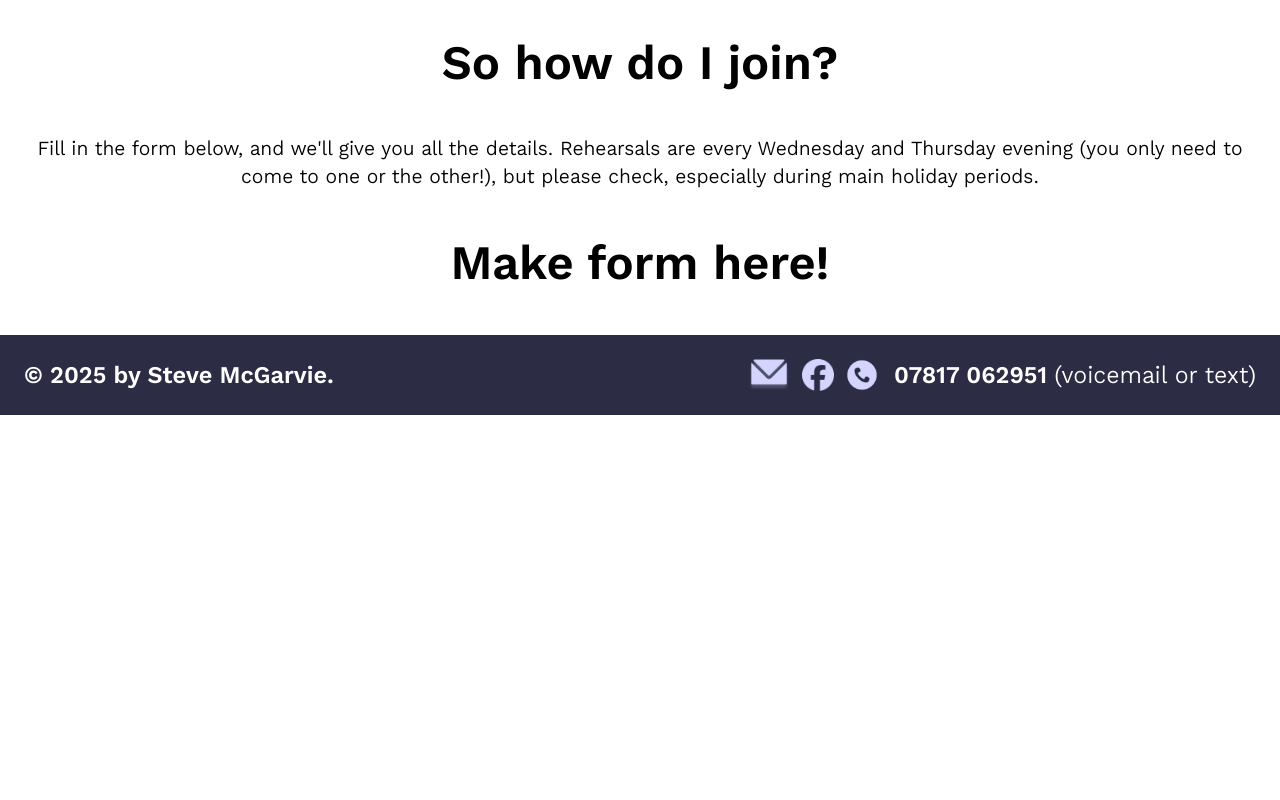
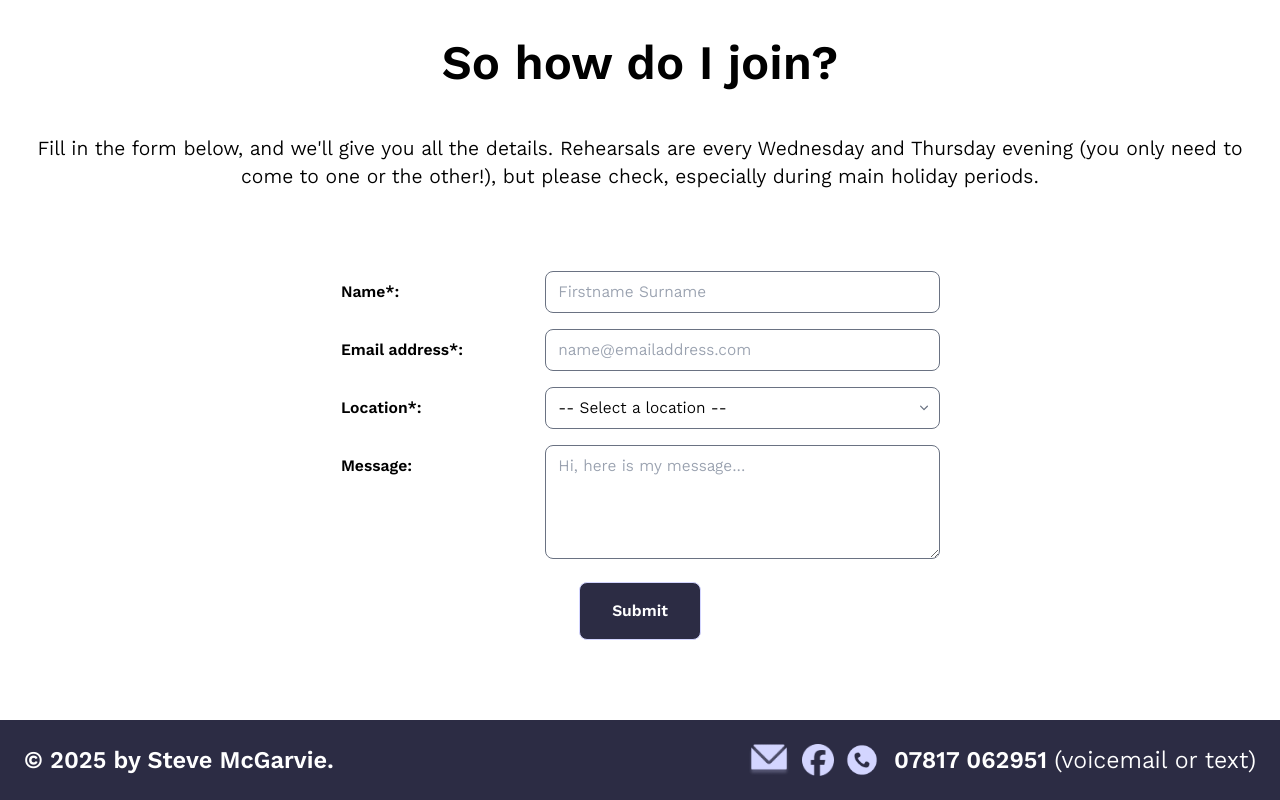
Before and after one commit to stelisevil/steve-mcgarvie-music, a React (Vite) app: page /choir in a window 1280 px wide. Shown: the part 2763-3563 px from the top of the page. Before the commit the page ends 3178 px from the top, so only its background shows below. Built offline with nearby package versions, Linux system fonts and the light colour scheme.

Commit message:
email! Hoping that works

```diff
--- /dev/null
+++ b/api/send-email.js
@@ -0,0 +1,66 @@
+// api/send-email.js
+
+import nodemailer from "nodemailer";
+
+/**
+ * This file runs as a Vercel Serverless Function.
+ * It must be in a top-level "api/" folder in your project root.
+ * Vercel will automatically detect and deploy it.
+ */
+
+export default async function handler(req, res) {
+  // Ensure it's a POST request
+  if (req.method !== "POST") {
+    res.status(405).json({ message: "Method not allowed" });
+    return;
+  }
+
+  // Parse request body
+  const { name, email, message, location } = req.body;
+
+  if (!name || !email || !location) {
+    res.status(400).json({ message: "Missing required fields" });
+    return;
+  }
+
+  // Configure your SMTP transport
+  const transporter = nodemailer.createTransport({
+    host: "smtp.gmail.com",
+    port: 587,
+    secure: false, // use TLS
+    auth: {
+      user: process.env.EMAIL_USER, // your Gmail address
+      pass: process.env.EMAIL_PASS, // your Gmail App Password
+    },
+  });
+
+  try {
+    // Send email
+    await transporter.sendMail({
+      from: `"Portfolio Contact Form" <${process.env.EMAIL_USER}>`, // your Gmail
+      to: "ddrstel@gmail.com", // you receive it here
+      replyTo: email, // 👈 user’s email from the form
+      subject: `New message from ${name}`,
+      text: `
+    You received a new message from your portfolio contact form:
+
+    Name: ${name}
+    Email: ${email}
+    Location: ${location}
+
+    Message:
+    ${message}
+  `,
+    });
+
+    // Success response
+    res.status(200).json({ success: true, message: "Email sent successfully" });
+  } catch (error) {
+    console.error("Email send error:", error);
+    res.status(500).json({
+      success: false,
+      message: "Error sending email",
+      error: error.message,
+    });
+  }
+}
--- a/package.json
+++ b/package.json
@@ -10,12 +10,15 @@
     "preview": "vite preview"
   },
   "dependencies": {
+    "@hookform/resolvers": "^5.2.2",
     "@tailwindcss/vite": "^4.1.11",
     "classnames": "^2.5.1",
     "react": "^19.1.1",
     "react-dom": "^19.1.1",
+    "react-hook-form": "^7.65.0",
     "react-router": "^7.8.0",
-    "tailwindcss": "^4.1.11"
+    "tailwindcss": "^4.1.11",
+    "yup": "^1.7.1"
   },
   "devDependencies": {
     "@eslint/js": "^9.32.0",
--- /dev/null
+++ b/src/components/Button/index.tsx
@@ -0,0 +1,10 @@
+import type { ButtonHTMLAttributes } from "react";
+
+export const Button = (props: ButtonHTMLAttributes<HTMLButtonElement>) => {
+  return (
+    <button
+      className="px-8 py-4 font-semibold text-white border rounded-lg cursor-pointer bg-brand-dark border-brand-light"
+      {...props}
+    />
+  );
+};
--- /dev/null
+++ b/src/components/FormLayout/index.tsx
@@ -0,0 +1,31 @@
+import type { FieldError } from "react-hook-form";
+
+type FormLayoutProps = {
+  error: FieldError | undefined;
+  name: string;
+  label: string;
+  required?: boolean;
+  children: React.ReactNode;
+};
+
+export const FormLayout = ({
+  error,
+  name,
+  label,
+  required = false,
+  children,
+}: FormLayoutProps) => (
+  <div className="flex flex-col w-full md:w-[600px] gap-2 md:flex-row">
+    <label
+      className="w-full pt-2 font-semibold border border-transparent md:w-1/3 text-start"
+      htmlFor={name}
+    >
+      {label}
+      {required && "*"}:
+    </label>
+    <div className="w-full md:w-2/3 text-start">
+      {children}
+      {error && <p className="text-sm text-red-700">{error.message}</p>}
+    </div>
+  </div>
+);
--- /dev/null
+++ b/src/components/Select/index.tsx
@@ -0,0 +1,26 @@
+import type { SelectHTMLAttributes } from "react";
+
+export const Select = (props: SelectHTMLAttributes<HTMLSelectElement>) => {
+  return (
+    <div className="relative">
+      <select
+        className="w-full px-3 py-2 border border-gray-500 rounded-lg appearance-none placeholder:text-gray-400"
+        {...props}
+      />
+      <div className="absolute inset-y-0 flex items-center pointer-events-none right-2">
+        <svg
+          className="w-4 h-4 text-gray-500"
+          xmlns="http://www.w3.org/2000/svg"
+          viewBox="0 0 20 20"
+          fill="currentColor"
+        >
+          <path
+            fillRule="evenodd"
+            d="M5.23 7.21a.75.75 0 011.06.02L10 10.94l3.71-3.71a.75.75 0 111.06 1.06l-4.24 4.24a.75.75 0 01-1.06 0L5.21 8.27a.75.75 0 01.02-1.06z"
+            clipRule="evenodd"
+          />
+        </svg>
+      </div>
+    </div>
+  );
+};
--- /dev/null
+++ b/src/components/TextInput/index.tsx
@@ -0,0 +1,11 @@
+import type { InputHTMLAttributes } from "react";
+
+export const TextInput = (props: InputHTMLAttributes<HTMLInputElement>) => {
+  return (
+    <input
+      className="w-full px-3 py-2 border border-gray-500 rounded-lg placeholder:text-gray-400"
+      type="text"
+      {...props}
+    />
+  );
+};
--- /dev/null
+++ b/src/components/Textarea/index.tsx
@@ -0,0 +1,13 @@
+import type { TextareaHTMLAttributes } from "react";
+
+export const Textarea = (
+  props: TextareaHTMLAttributes<HTMLTextAreaElement>
+) => {
+  return (
+    <textarea
+      className="w-full px-3 py-2 border border-gray-500 rounded-lg placeholder:text-gray-400"
+      rows={4}
+      {...props}
+    />
+  );
+};
--- a/src/pages/Choir.tsx
+++ b/src/pages/Choir.tsx
@@ -1,10 +1,41 @@
 import classNames from "classnames";
 import { Link } from "react-router";
+
 import wellVersed from "../../public/well-versed.png";
 import wednesdaysMap from "../../public/wednesdays-map.png";
 import thursdaysMap from "../../public/thursdays-map.png";
+import { Button } from "../components/Button";
+import { TextInput } from "../components/TextInput";
+import { useChoirForm, type FormValues } from "./useChoirForm";
+import { FormLayout } from "../components/FormLayout";
+import { Select } from "../components/Select";
+import { Textarea } from "../components/Textarea";
 
-export const Choir = () => (
+export const Choir = () => {
+  const { context } = useChoirForm();
+  const {
+    register,
+    handleSubmit,
+    reset,
+    formState: { errors },
+  } = context;
+
+  const onSubmit = async (data: FormValues) => {
+    const res = await fetch("/api/send-email", {
+      method: "POST",
+      headers: { "Content-Type": "application/json" },
+      body: JSON.stringify(data),
+    });
+
+    if (res.ok) {
+      alert("✅ Email sent!");
+      reset();
+    } else {
+      alert("❌ Failed to send email.");
+    }
+  };
+
+  return (
     <div className="w-full">
       <div
         className={classNames(
@@ -17,14 +48,14 @@ export const Choir = () => (
       <div className="flex flex-col justify-center gap-12 py-12 mx-auto max-w-7xl">
         <div className="px-8 text-5xl font-semibold">Who are we?</div>
         <div className="px-8 text-xl">
-        Well-Versed Community Choir is the new name for two choirs who regularly
-        join forces to perform, as well as performing in their own right: Sound
-        Waves Community Choir, based in Bishop Auckland, Co. Durham and formed
-        in 2011, and Vocal Soul Community Choir, based in Darlington, formed in
-        2012. The choir is ever-growing and currently has around 100 members on
-        its books across the two branches. The choirs, under their former names,
-        have performed many public concerts, raising well over £10,000 for local
-        and national charities.
+          Well-Versed Community Choir is the new name for two choirs who
+          regularly join forces to perform, as well as performing in their own
+          right: Sound Waves Community Choir, based in Bishop Auckland, Co.
+          Durham and formed in 2011, and Vocal Soul Community Choir, based in
+          Darlington, formed in 2012. The choir is ever-growing and currently
+          has around 100 members on its books across the two branches. The
+          choirs, under their former names, have performed many public concerts,
+          raising well over £10,000 for local and national charities.
         </div>
         <div className="h-80 w-[480px] bg-gray-300">
           temp image for youtube embed
@@ -33,27 +64,27 @@ export const Choir = () => (
           Our first concert as Well-Versed was on Saturday, May 11th 2024 at
           Hummersknott Academy in Darlington, and we were delighted to have
           special guests with us too! Kissed, featuring Charlie Hardwick
-        (ex-Emmerdale) performed a fabulous set. Between us we managed to raise
-        £600 for the Bubble Foundation too!
+          (ex-Emmerdale) performed a fabulous set. Between us we managed to
+          raise £600 for the Bubble Foundation too!
         </div>
         <div className="px-8 text-xl">
           2025 has been pretty busy for the choir. We performed at the Shine
-        Festival at Middlesbrough Town Hall in March, receiving some wonderfully
-        positive feedback from choral professionals. In April we sang at Sheldon
-        Civic Hall in front of a packed audience, raising over £1,000 for
-        Shildon Methodist Church's roof repair fund. We will be singing in
-        Darlington Town Centre on Saturday, June 7th, performing railway-based
-        songs to commemorate the 200th anniversary of the Darlington-Stockton
-        Railway, with a larger performance to follow in September at Hopetown
-        Museum in Darlington.
+          Festival at Middlesbrough Town Hall in March, receiving some
+          wonderfully positive feedback from choral professionals. In April we
+          sang at Sheldon Civic Hall in front of a packed audience, raising over
+          £1,000 for Shildon Methodist Church's roof repair fund. We will be
+          singing in Darlington Town Centre on Saturday, June 7th, performing
+          railway-based songs to commemorate the 200th anniversary of the
+          Darlington-Stockton Railway, with a larger performance to follow in
+          September at Hopetown Museum in Darlington.
         </div>
         <div className="px-8 text-5xl font-semibold">
           What do we do? Where are we based?
         </div>
         <div className="px-8 text-xl">
-        The Community Choirs perform mainly bespoke arrangements and specialise
-        in rock, pop, soul and jazz music, both a cappella and with backing
-        tracks. To see a list of songs already performed, click{" "}
+          The Community Choirs perform mainly bespoke arrangements and
+          specialise in rock, pop, soul and jazz music, both a cappella and with
+          backing tracks. To see a list of songs already performed, click{" "}
           <Link to="/choral-arrangements" className="underline">
             here
           </Link>{" "}
@@ -86,20 +117,21 @@ export const Choir = () => (
           </div>
         </div>
         <div className="px-8 text-xl">
-        Why not come along, have a good sing and have a good laugh too! Singing
-        in a choir has many health benefits, promoting good physical, mental and
-        emotional wellbeing.
+          Why not come along, have a good sing and have a good laugh too!
+          Singing in a choir has many health benefits, promoting good physical,
+          mental and emotional wellbeing.
         </div>
         <div className="px-8 text-5xl font-semibold">
           What does it cost? Do I need to audition?
         </div>
         <div className="px-8 text-xl">
-        We are an all-inclusive choir and we do not audition members. The choir
-        has a wide range of ages, abilities and singing experience but all
-        levels are catered for. The cost is £7 cash, or £7.25 via a contactless
-        card or smartphone app per session with no up-front membership fee; you
-        just turn up, pay and sing. As the music used is all written especially
-        for the choir there is no charge for expensive sheet music either.
+          We are an all-inclusive choir and we do not audition members. The
+          choir has a wide range of ages, abilities and singing experience but
+          all levels are catered for. The cost is £7 cash, or £7.25 via a
+          contactless card or smartphone app per session with no up-front
+          membership fee; you just turn up, pay and sing. As the music used is
+          all written especially for the choir there is no charge for expensive
+          sheet music either.
         </div>
         <div className="px-8 text-5xl font-semibold">So how do I join?</div>
         <div className="px-8 text-xl">
@@ -108,7 +140,52 @@ export const Choir = () => (
           or the other!), but please check, especially during main holiday
           periods.
         </div>
-      <div className="px-8 text-5xl font-semibold">Make form here!</div>
+
+        <form
+          className="flex flex-col items-center justify-center gap-4 p-8"
+          onSubmit={handleSubmit(onSubmit)}
+        >
+          <FormLayout error={errors.name} name="name" label="Name" required>
+            <TextInput
+              {...register("name")}
+              id="name"
+              placeholder="Firstname Surname"
+            />
+          </FormLayout>
+          <FormLayout
+            error={errors.email}
+            name="email"
+            label="Email address"
+            required
+          >
+            <TextInput
+              {...register("email")}
+              id="email"
+              placeholder="name@emailaddress.com"
+            />
+          </FormLayout>
+          <FormLayout
+            error={errors.location}
+            name="location"
+            label="Location"
+            required
+          >
+            <Select id="location" {...register("location")}>
+              <option value="">-- Select a location --</option>
+              <option value="darlington">Darlington</option>
+              <option value="bishop auckland">Bishop Auckland</option>
+            </Select>
+          </FormLayout>
+          <FormLayout error={errors.message} name="message" label="Message">
+            <Textarea
+              {...register("message")}
+              id="message"
+              placeholder="Hi, here is my message..."
+            />
+          </FormLayout>
+          <Button type="submit">Submit</Button>
+        </form>
       </div>
     </div>
   );
+};
--- /dev/null
+++ b/src/pages/useChoirForm.ts
@@ -0,0 +1,33 @@
+import { yupResolver } from "@hookform/resolvers/yup";
+import { useForm } from "react-hook-form";
+import * as yup from "yup";
+
+export type FormValues = {
+  name: string;
+  email: string;
+  location: string;
+  message?: string;
+};
+
+const schema: yup.ObjectSchema<FormValues> = yup.object({
+  name: yup.string().required("Name is required."),
+  email: yup.string().required("Email address is required."),
+  location: yup.string().required("Location is required."),
+  message: yup.string(),
+});
+
+const defaultValues = {
+  name: "",
+  email: "",
+  location: "",
+  message: "",
+};
+
+export const useChoirForm = () => {
+  const context = useForm<FormValues>({
+    defaultValues,
+    resolver: yupResolver(schema),
+  });
+
+  return { context };
+};
```
Also changed, not shown: 1 other file (tests, documents, lock files or other folders). Lines whose indentation alone changed are shown as unchanged.
